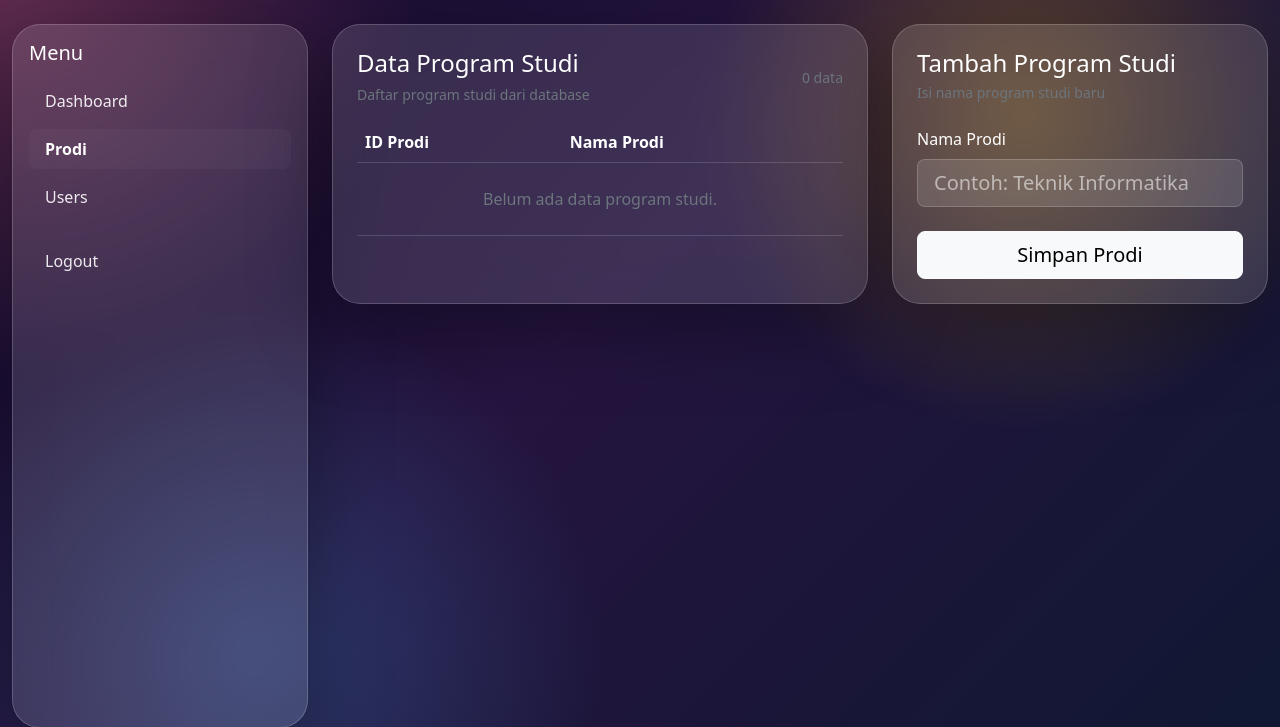
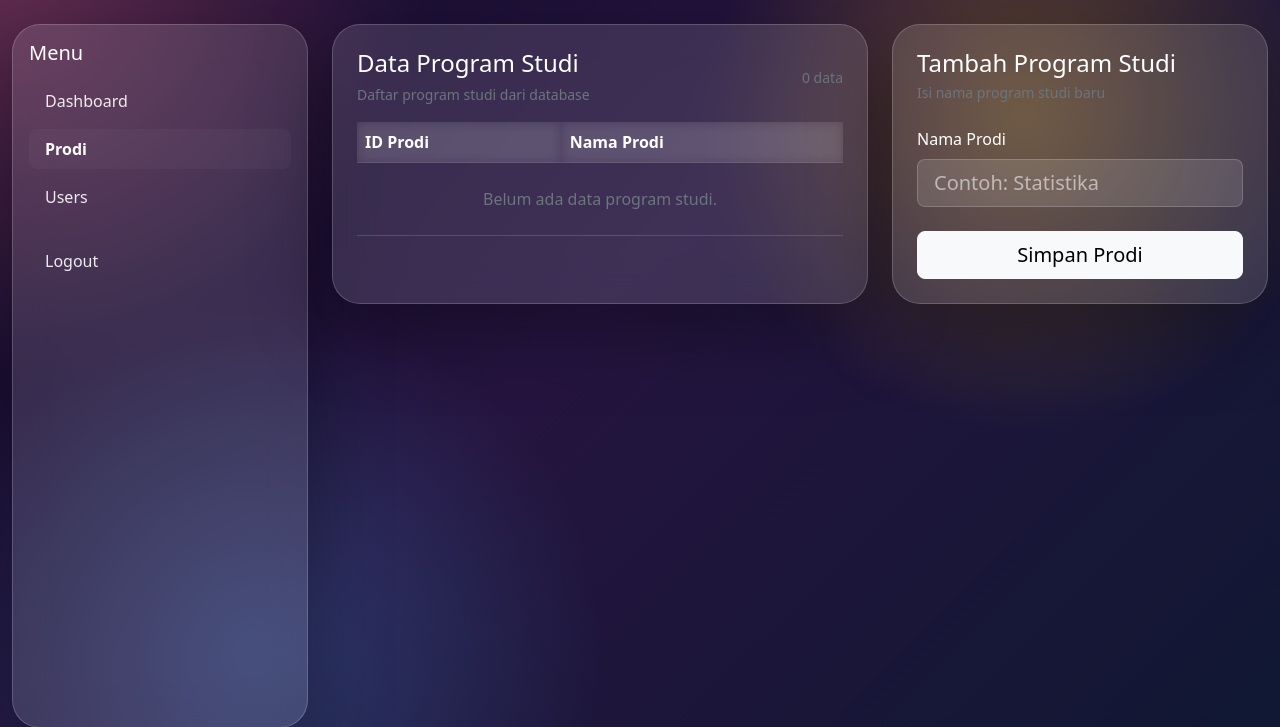
Before and after one commit to DikanR/uts_pemweb_kel_7, a PHP site: page /program_studi.php in a window 1280 px wide. Shown: the part 51-778 px from the top of the page. Run offline with PHP 8.4, Linux system fonts and the light colour scheme; the visitor is signed in with stand-in values (Sample User, id 1); data that the repository does not hold is empty.

Commit message:
add scrollable table

```diff
--- a/program_studi.php
+++ b/program_studi.php
@@ -93,6 +93,25 @@ if ($error === '') {
 			--bs-table-bg: transparent;
 			--bs-table-color: #fff;
 			--bs-table-border-color: rgba(255, 255, 255, 0.15);
+		}
+
+		/* Make tables vertically scrollable with a sticky header */
+		.table-responsive {
+			max-height: 360px; /* adjust as needed */
+			overflow-y: auto;
+		}
+
+		.table-responsive table {
+			margin-bottom: 0; /* remove extra space under table */
+		}
+
+		.table-responsive thead th {
+			position: sticky;
+			top: 0;
+			z-index: 2;
+			background: rgba(255, 255, 255, 0.06);
+			backdrop-filter: blur(6px);
+			color: #fff;
 		}
 
 		.form-control {
@@ -214,7 +233,7 @@ if ($error === '') {
 							<form method="post" action="program_studi.php">
 								<div class="mb-4">
 									<label for="nama_prodi" class="form-label">Nama Prodi</label>
-									<input type="text" class="form-control form-control-lg" id="nama_prodi" name="nama_prodi" value="<?php echo htmlspecialchars($namaProdiValue, ENT_QUOTES, 'UTF-8'); ?>" placeholder="Contoh: Teknik Informatika" required>
+									<input type="text" class="form-control form-control-lg" id="nama_prodi" name="nama_prodi" value="<?php echo htmlspecialchars($namaProdiValue, ENT_QUOTES, 'UTF-8'); ?>" placeholder="Contoh: Statistika" required>
 								</div>
 
 								<div class="d-grid">
```
Also changed, not shown: user.php (+19 -0 lines).
